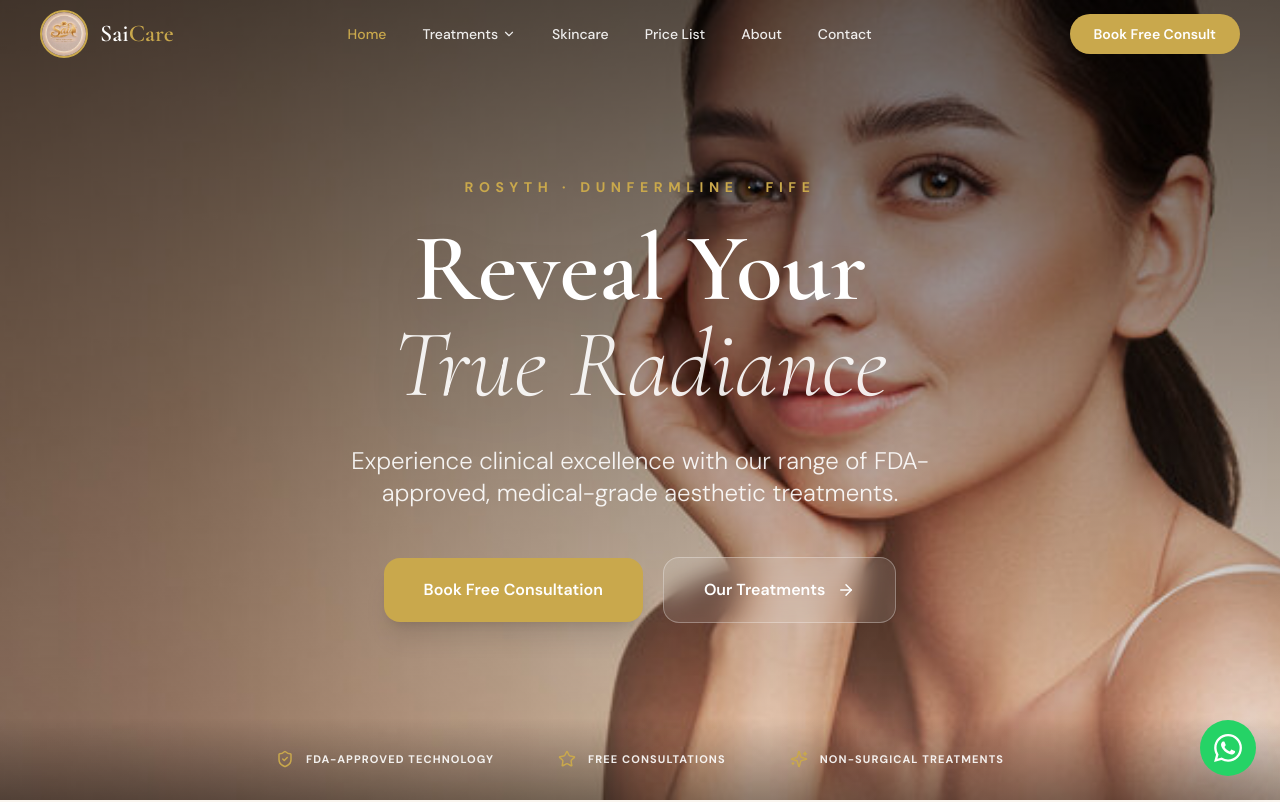
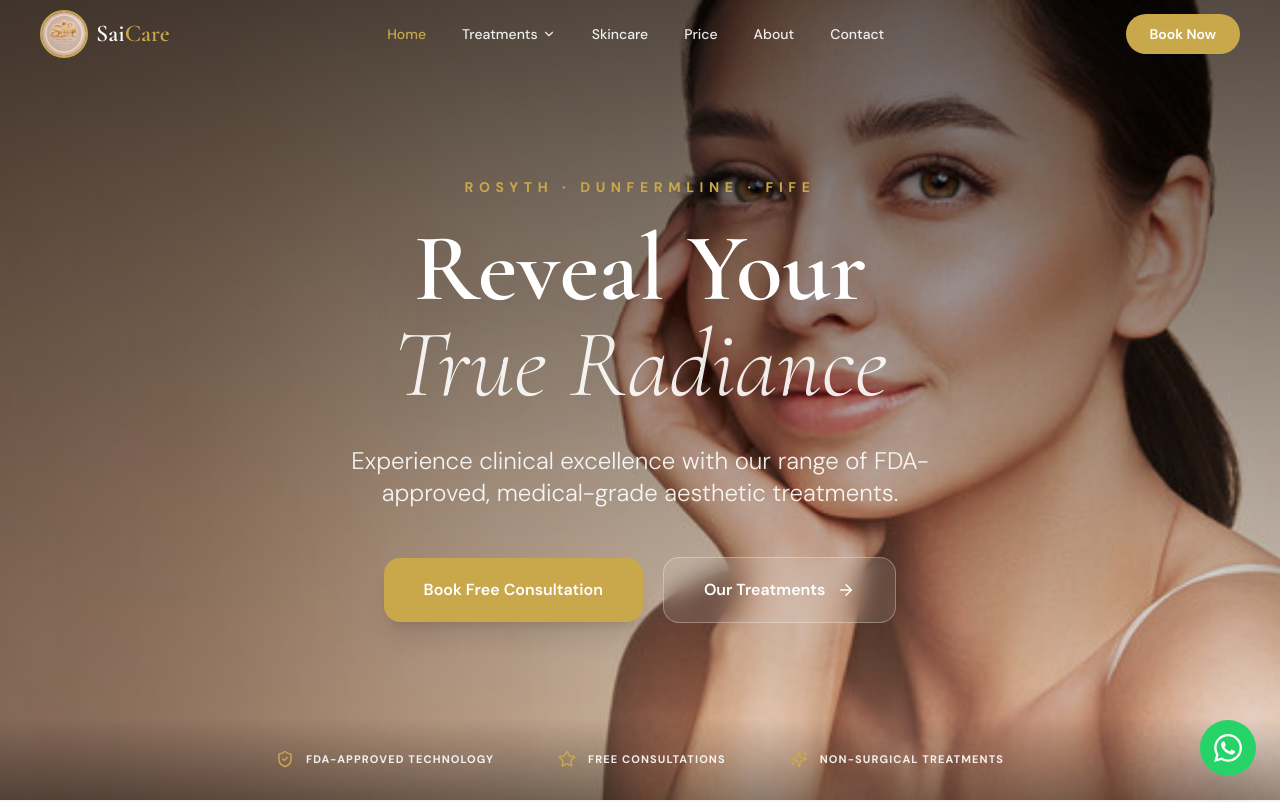
Before and after one commit to shankaryal/saiskin, a React (Vite) app: page / in a window 1280 px wide. Shown: the top 802 px of the page. Built offline with nearby package versions, Linux system fonts and the light colour scheme.

Commit message:
Navbar fixed

```diff
--- a/src/components/Navbar.jsx
+++ b/src/components/Navbar.jsx
@@ -13,9 +13,9 @@ const TREATMENT_LINKS = [
 ];
 
 const NAV_LINKS = [
-  { label: 'Home',      to: '/'      },
+  { label: 'Home',     to: '/'      },
   { label: 'Skincare',  to: '/skincare'   },
-  { label: 'Price List', to: '/price-list' },
+  { label: 'Price', to: '/price-list' },
   { label: 'About',      to: '/about'      },
   { label: 'Contact',    to: '/contact'    },
 ];
@@ -68,15 +68,16 @@ export default function Navbar() {
       }`}
       role="banner"
     >
-      <nav className="max-w-7xl mx-auto px-6 md:px-10 flex items-center h-[68px]" aria-label="Main navigation">
+      {/* Reduced padding from px-6 to px-4 for tablets */}
+      <nav className="max-w-7xl mx-auto px-4 lg:px-10 flex items-center h-[68px]" aria-label="Main navigation">
 
-        {/* Logo */}
+        {/* Logo - Reduced gap and font size for tablet */}
         <Link
           to="/"
-          className="flex items-center gap-2 sm:gap-3 shrink-0 group"
+          className="flex items-center gap-2 shrink-0 group"
           aria-label="Sai Care Home"
         >
-          <div className="w-10 h-10 sm:w-12 sm:h-12 rounded-full overflow-hidden border-2 border-gold shrink-0 transition-transform group-hover:scale-105">
+          <div className="w-9 h-9 sm:w-12 sm:h-12 rounded-full overflow-hidden border-2 border-gold shrink-0 transition-transform group-hover:scale-105">
             <img
               src="/images/logo.png"
               alt=""
@@ -84,20 +85,20 @@ export default function Navbar() {
             />
           </div>
           <span
-            className="font-serif text-2xl font-semibold transition-colors"
+            className="font-serif text-xl lg:text-2xl font-semibold transition-colors"
             style={{ color: transparent ? '#ffffff' : '#0d0d0d' }}
           >
             Sai<span className="text-gold">Care</span>
           </span>
         </Link>
 
-        {/* Desktop links */}
-        <ul className="hidden md:flex items-center gap-1 flex-1 justify-center" role="list">
+        {/* Desktop links - gap-0 for tablet, gap-1 for large desktop */}
+        <ul className="hidden md:flex items-center gap-0 lg:gap-1 flex-1 justify-center" role="list">
 
           <li>
             <Link
               to="/"
-              className={`px-4 py-2 text-sm font-medium transition-colors rounded-lg ${
+              className={`px-2 lg:px-4 py-2 text-sm font-medium transition-colors rounded-lg ${
                 transparent
                   ? location.pathname === '/' ? 'text-gold' : 'text-white/90 hover:text-white'
                   : location.pathname === '/' ? 'text-gold' : 'text-[#0d0d0d] hover:text-gold'
@@ -110,7 +111,7 @@ export default function Navbar() {
           <li className="relative" ref={dropRef}>
             <button
               onClick={() => setDropOpen(!dropOpen)}
-              className={`flex items-center gap-1 px-4 py-2 text-sm font-medium transition-colors rounded-lg ${
+              className={`flex items-center gap-1 px-2 lg:px-4 py-2 text-sm font-medium transition-colors rounded-lg ${
                 transparent
                   ? isTreatmentActive ? 'text-gold' : 'text-white/90 hover:text-white'
                   : isTreatmentActive ? 'text-gold'  : 'text-[#0d0d0d] hover:text-gold'
@@ -153,7 +154,7 @@ export default function Navbar() {
               <li key={to}>
                 <Link
                   to={to}
-                  className={`px-4 py-2 text-sm font-medium transition-colors rounded-lg ${
+                  className={`px-2 lg:px-4 py-2 text-sm font-medium transition-colors rounded-lg ${
                     transparent
                       ? active ? 'text-gold' : 'text-white/90 hover:text-white'
                       : active ? 'text-gold'  : 'text-[#0d0d0d] hover:text-gold'
@@ -167,15 +168,15 @@ export default function Navbar() {
           })}
         </ul>
 
-        {/* Book CTA */}
+        {/* Book CTA - Smaller padding and font for tablet */}
         <a
           href={CLINIC.booking}
           target="_blank"
           rel="noopener noreferrer"
-          className="hidden md:inline-flex items-center bg-gold hover:bg-gold-dark text-white text-sm font-semibold px-6 py-2.5 rounded-full transition-all duration-300 shrink-0 ml-6"
+          className="hidden md:inline-flex items-center bg-gold hover:bg-gold-dark text-white text-xs lg:text-sm font-semibold px-4 lg:px-6 py-2.5 rounded-full transition-all duration-300 shrink-0 ml-2 lg:ml-6"
           aria-label="Book your free consultation"
         >
-          Book Free Consult
+          Book Now
         </a>
 
         {/* Mobile hamburger */}
@@ -265,7 +266,7 @@ export default function Navbar() {
               rel="noopener noreferrer"
               className="block w-full text-center bg-gold hover:bg-gold-dark text-white font-semibold py-3 rounded-xl text-sm transition-all"
             >
-              Book Free Consultation
+              Book Now
             </a>
           </li>
         </ul>
```
